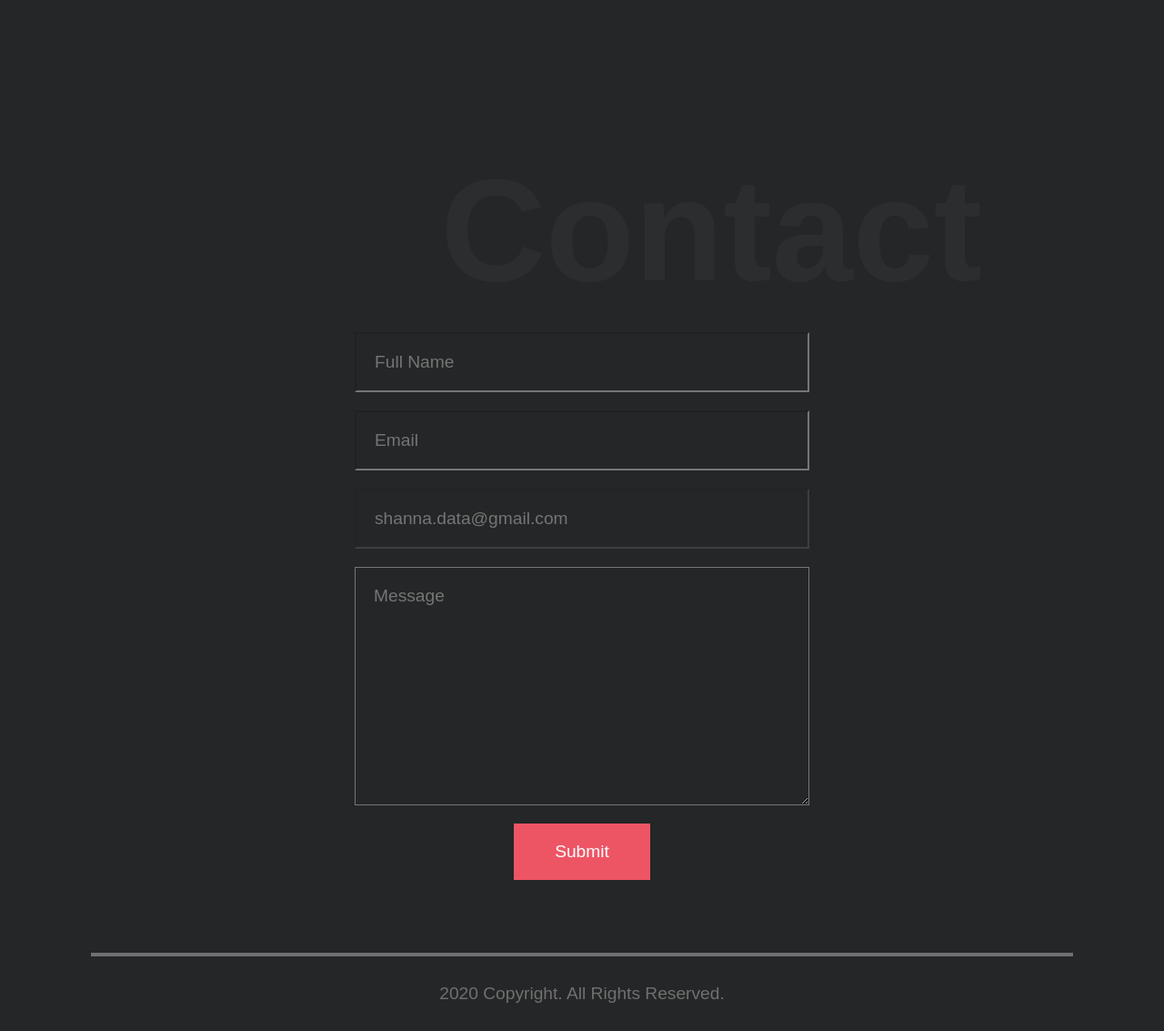
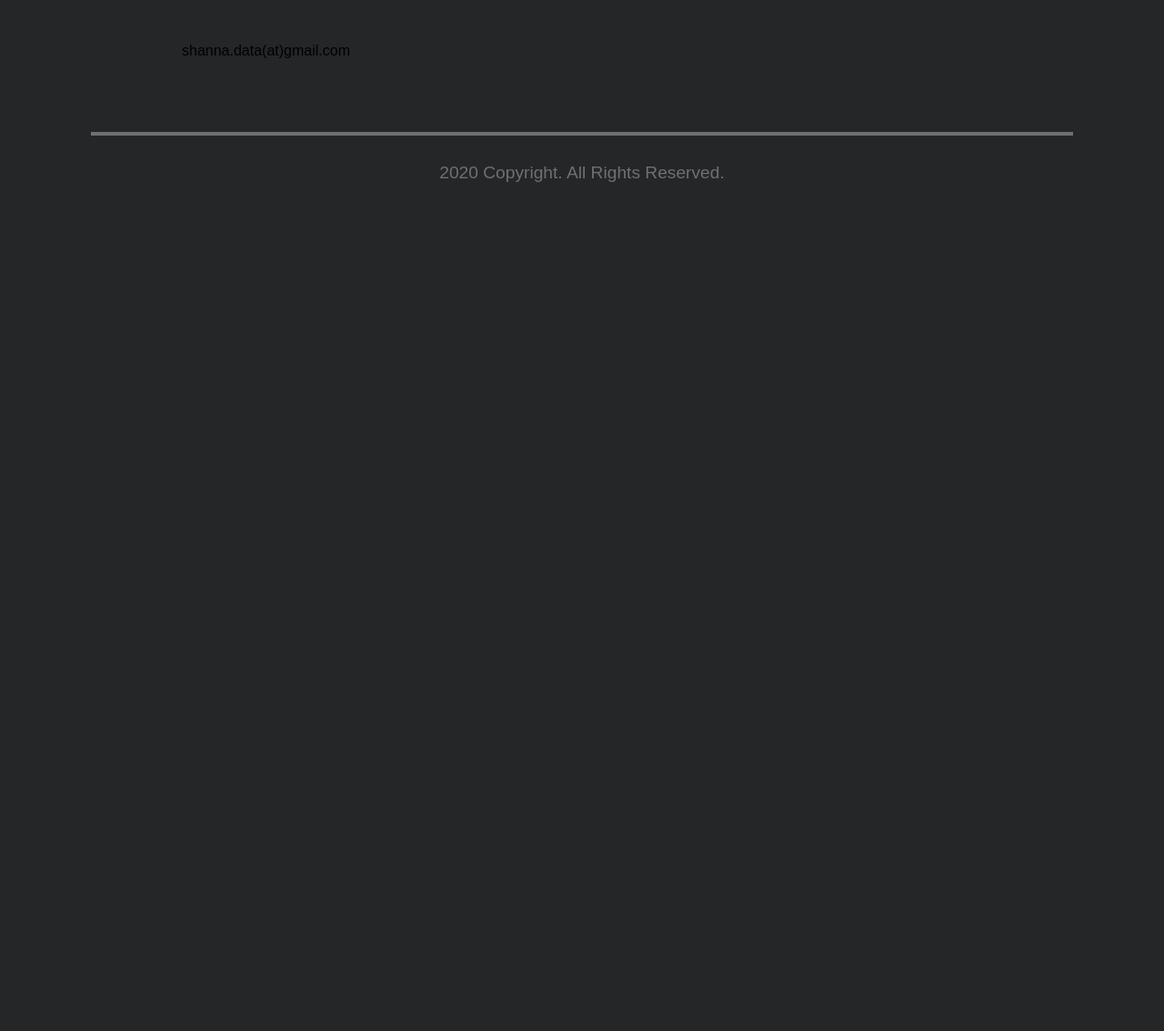
Before and after one commit to shanna-jones/portfolio, a plain HTML site: page index.html in a window 1280 px wide. Shown: the part 4386-5519 px from the top of the page at 91% size. After the commit the page ends 4617 px from the top, so only its background shows below. Drawn offline with Linux system fonts and the light colour scheme.

Commit message:
Update index.html

```diff
--- a/index.html
+++ b/index.html
@@ -141,16 +141,16 @@
                 <a href="https://www.independent.co.uk/news/world/europe/calais-jungle-camp-2000-refugees-living-in-makeshift-shelters-given-three-days-to-leave-as-a6807386.html"><img src="9.png" alt=""></a>
 
             </div>
-
+            <br>
             <div class="work-category">
                 <button id="animation" onclick="showRequiredCategory(this)">Data Visualisations</button>
             </div>
             <div class="category-animation showCategory">
                 <a href="https://public.flourish.studio/visualisation/973073/"><img src="1.png" alt=""></a>
                 <a href="https://public.flourish.studio/visualisation/1920370/"><img src="6.png" alt=""></a>
-                <a href="https://public.flourish.studio/visualisation/1927177/"><img src="10.png" alt=""></a>
-                <a href="https://public.flourish.studio/visualisation/1927553/"><img src="11.png" alt=""></a>
+                <a href="https://wide-clove.glitch.me/"><img src="10.png" alt=""></a>
             </div>
+            <br>
             <div class="work-category">
                 <button id="project" onclick="showRequiredCategory(this)">Projects</button>
             </div>
@@ -162,16 +162,7 @@
         </div>
 
         <div class="container contact" id="contact">
-            <div class="contact">
-                <h1>Contact</h1>
-            </div>
-            <form>
-                <input type="text" name="name" placeholder="Full Name">
-                <input type="email" placeholder="Email">
-                <input type="email" placeholder="shanna.data@gmail.com" disabled>
-                <textarea name="message" cols="30" rows="10" placeholder="Message"></textarea>
-                <input type="submit">
-            </form>
+            <p>shanna.data(at)gmail.com</p>
         </div>
 
         <footer>
```
